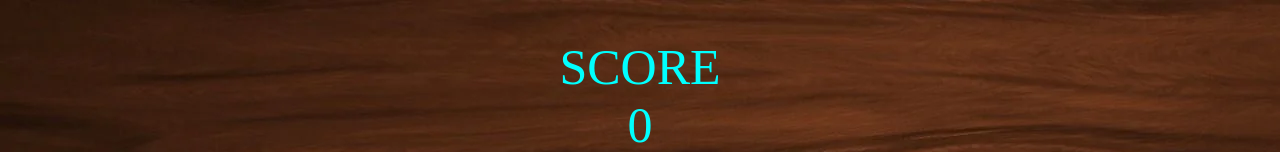
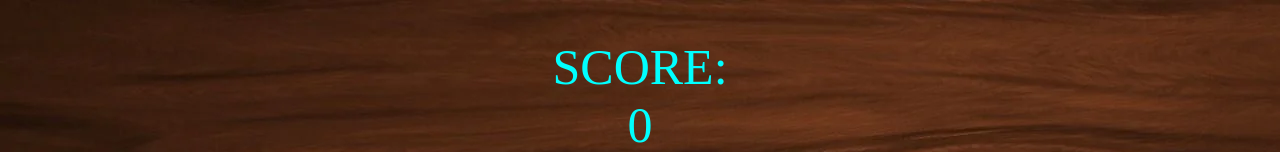
Before and after one commit to Sanchit2809/2048-project, a plain HTML site: page index.html in a window 1280 px wide. Shown: the top 152 px of the page. Drawn offline with Linux system fonts and the light colour scheme.

Commit message:
Update index.html

```diff
--- a/index.html
+++ b/index.html
@@ -13,7 +13,7 @@
 
         <div class="contain">
         <div class="score-container">
-            <div class="score-title">SCORE</div>
+            <div class="score-title">SCORE:</div>
             <span id="score">0</span>
         </div>
         <div id="result"></div>
```
